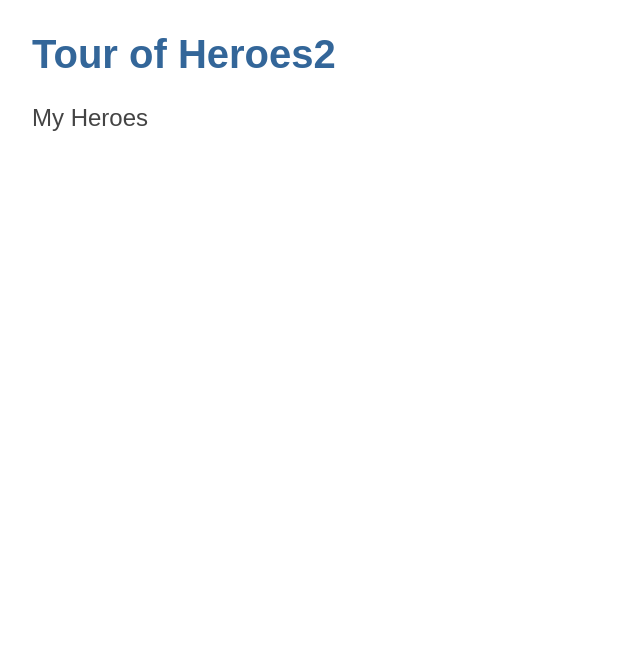
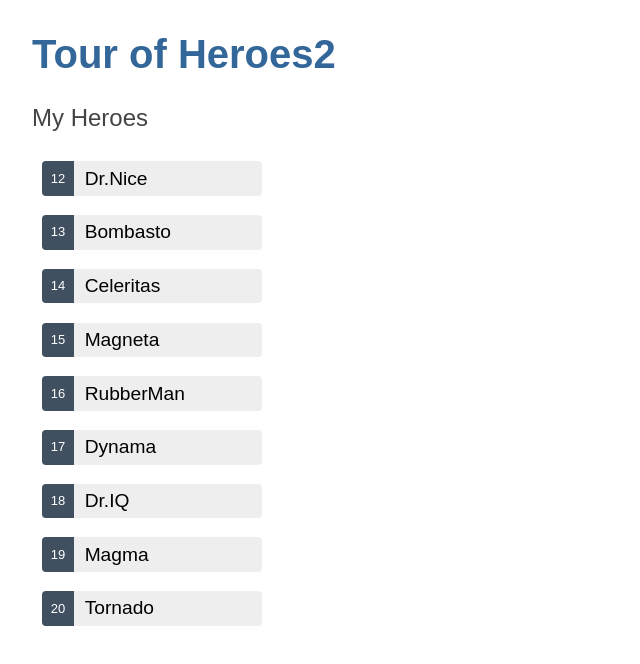
Before and after one commit to yuuki-kurose/angular_tour_of_heroes2, an Angular app: page / in a window 1280 px wide. Shown: the top 664 px of the page, without its empty margins (0-640 px from the left). Built offline with nearby package versions, Linux system fonts and the light colour scheme.

Commit message:
(新しい機能)
feat :
サービスで取得したデータをheroes.component.tsで取得する為、メソッドを定義、
取得メソッドをngOnInit()で呼び出す

```diff
--- a/src/app/heroes/heroes.component.ts
+++ b/src/app/heroes/heroes.component.ts
@@ -22,12 +22,21 @@ export class HeroesComponent implements OnInit {
   }
 
   /*
+   * サービスからデータを取得するということは、
+   * サービスにあるgetHeroes()を使用し取得するということ
+   * heroesプロパティには[]が代入されているので型はいらない
+   */
+  getHeroes() :void {
+    this.heroes = this.heroService.getHeroes();
+  }
+
+  /*
    * インスタンス生成時にプライベートなプロパティとして定義され、
    * 同時にheroServiceを注入する場所として認識される
    */
   constructor(private heroService: HeroService) { }
 
   ngOnInit(): void {
+    this.getHeroes();
   }
-
 }
```
